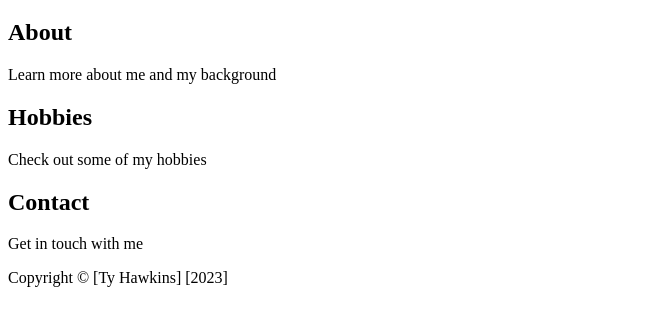
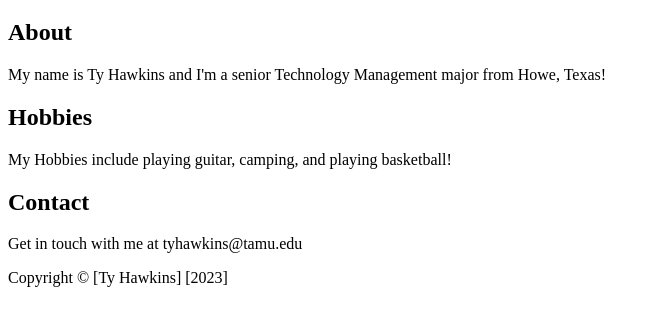
Before and after one commit to Group-6-TCMG-412/project2, a plain HTML site: page HawkinsT.html in a window 1280 px wide. Shown: the part 61-386 px from the top of the page, without its empty margins (0-660 px from the left). Drawn offline with Linux system fonts and the light colour scheme.

Commit message:
Update HawkinsT.html

```diff
--- a/HawkinsT.html
+++ b/HawkinsT.html
@@ -10,15 +10,15 @@
     <main>
       <section id="about">
         <h2>About</h2>
-        <p>Learn more about me and my background</p>
+        <p>My name is Ty Hawkins and I'm a senior Technology Management major from Howe, Texas!</p>
       </section>
       <section id="projects">
         <h2>Hobbies</h2>
-        <p>Check out some of my hobbies</p>
+        <p>My Hobbies include playing guitar, camping, and playing basketball!</p>
       </section>
       <section id="contact">
         <h2>Contact</h2>
-        <p>Get in touch with me</p>
+        <p>Get in touch with me at tyhawkins@tamu.edu</p>
       </section>
     </main>
     <footer>
```
